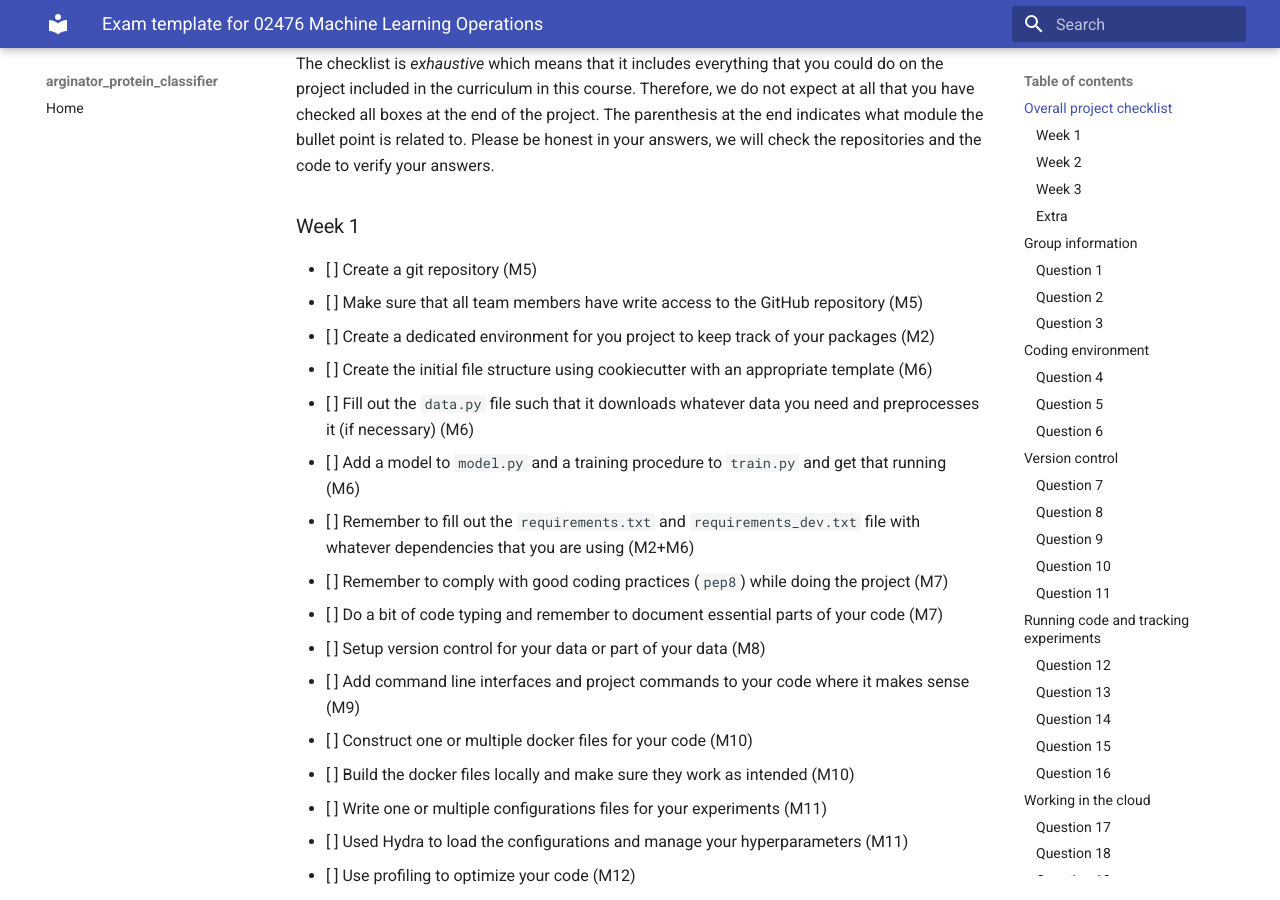
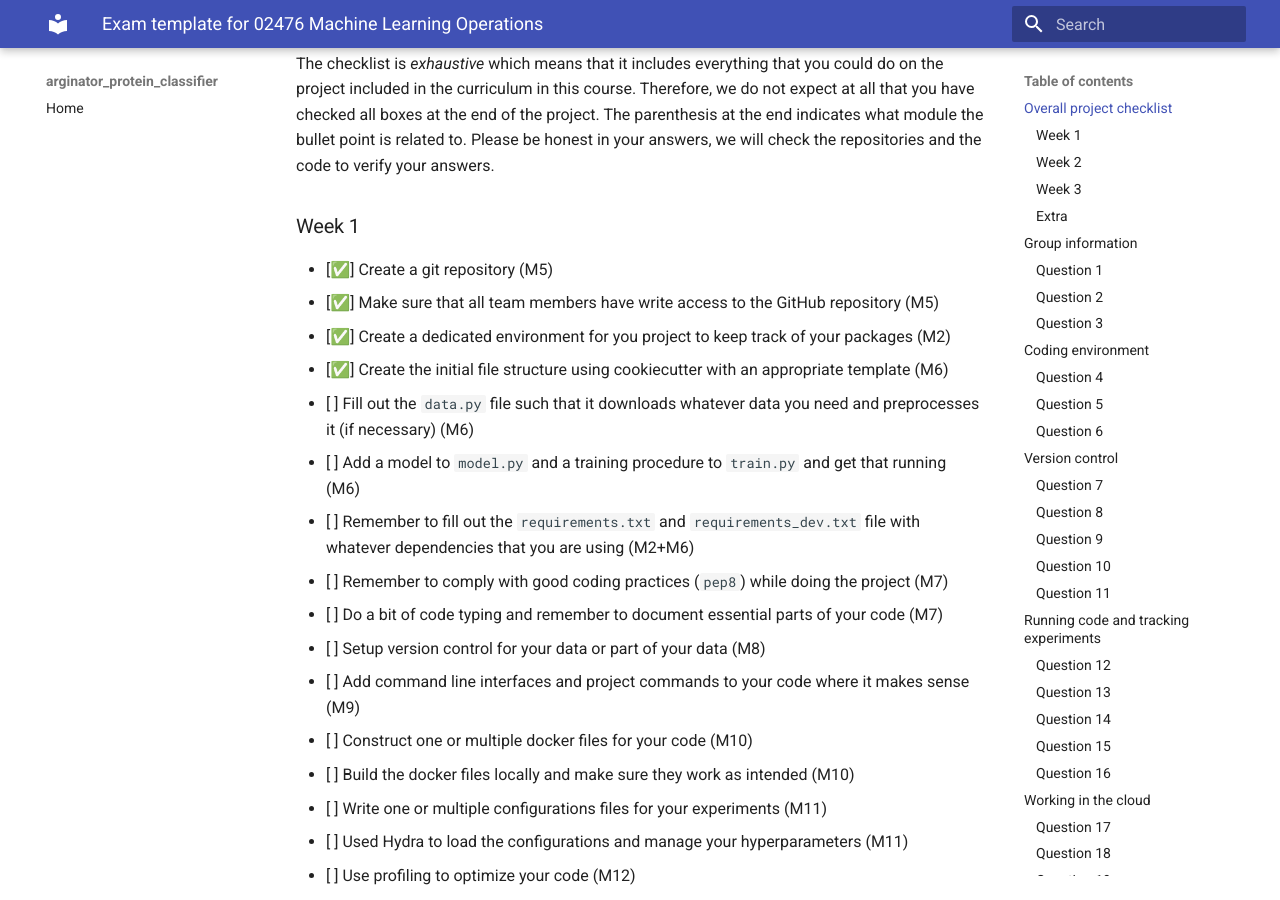
Before and after one commit to elena-iri/ARGinator, an MkDocs documentation site: the page built from docs/source/checklist.md, in a window 1280 px wide and 900 px high, scrolled down 1116 px. Built offline with MkDocs 1.6.1 and Material for MkDocs 9.7.7, drawn with Linux system fonts in a browser that asks for light colours.

```diff
--- a/docs/source/checklist.md
+++ b/docs/source/checklist.md
@@ -52,10 +52,10 @@ will check the repositories and the code to verify your answers.
 
 ### Week 1
 
-* [ ] Create a git repository (M5)
-* [ ] Make sure that all team members have write access to the GitHub repository (M5)
-* [ ] Create a dedicated environment for you project to keep track of your packages (M2)
-* [ ] Create the initial file structure using cookiecutter with an appropriate template (M6)
+* [✅] Create a git repository (M5)
+* [✅] Make sure that all team members have write access to the GitHub repository (M5)
+* [✅] Create a dedicated environment for you project to keep track of your packages (M2)
+* [✅] Create the initial file structure using cookiecutter with an appropriate template (M6)
 * [ ] Fill out the `data.py` file such that it downloads whatever data you need and preprocesses it (if necessary) (M6)
 * [ ] Add a model to `model.py` and a training procedure to `train.py` and get that running (M6)
 * [ ] Remember to fill out the `requirements.txt` and `requirements_dev.txt` file with whatever dependencies that you
```
